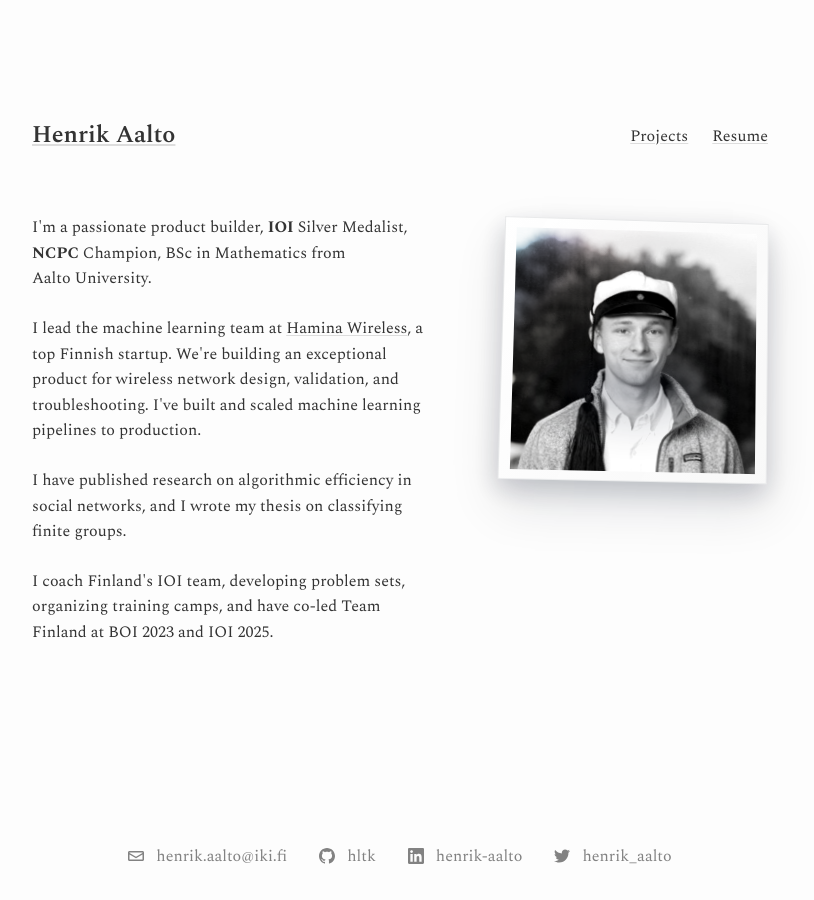
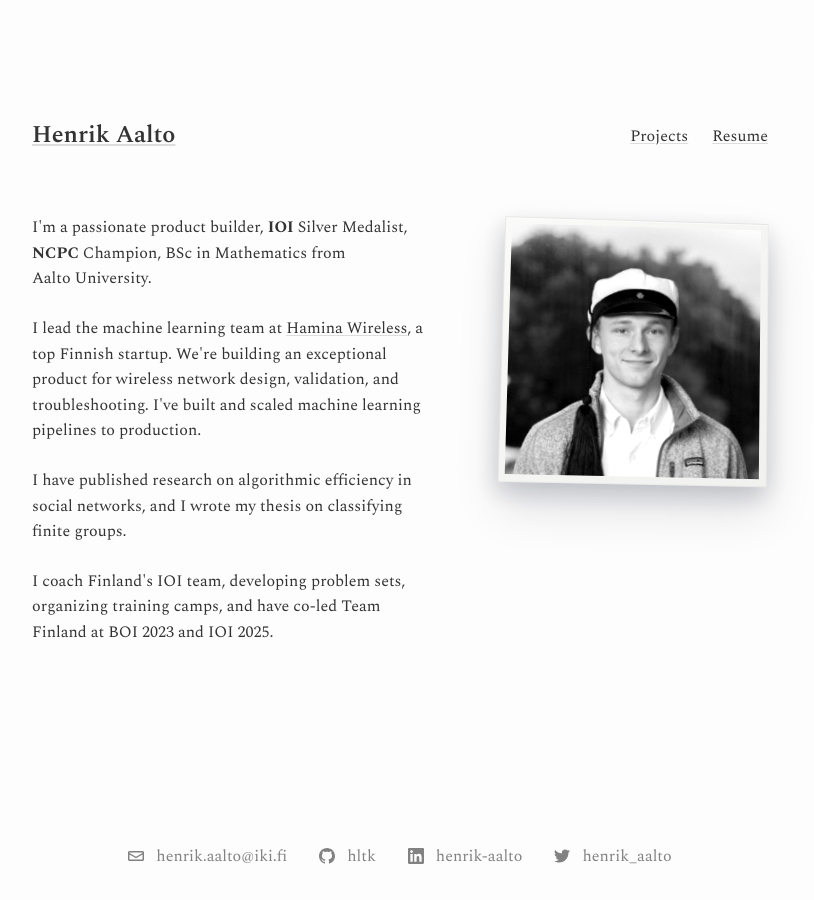
Before and after one commit to hltk/hltk.github.io, a Jekyll site: the page built from index.markdown, in a window 1280 px wide. Shown: the whole page, without its empty margins (240-1054 px from the left). Built offline with Jekyll 4.4.1, drawn with Linux system fonts in a browser that asks for light colours.

Commit message:
style: update polaroid to glossy digital print aesthetic
- Soften border color from #fff to #f5f5f4
- Reduce border padding for thinner frame
- Remove chromatic aberration and dust effects
- Simplify shadows for cleaner modern look

```diff
--- a/_sass/minima/_layout.scss
+++ b/_sass/minima/_layout.scss
@@ -274,7 +274,7 @@
 }
 
 /**
- * Polaroid feature for Hamina project image
+ * Glossy digital print feature for profile image
  */
 .project-image--polaroid {
   display: flex;
@@ -288,20 +288,20 @@
 .project-polaroid {
   position: relative;
   margin: 0;
-  padding: clamp(0.4rem, 0.75vw, 0.65rem) clamp(0.5rem, 0.85vw, 0.75rem);
+  padding: clamp(0.25rem, 0.5vw, 0.4rem);
   max-width: min(420px, 100%);
-  background-color: #fff;
+  background-color: #f5f5f4;
   background-image:
-    linear-gradient(120deg, rgba(255, 255, 255, 0.98), rgba(248, 248, 248, 0.96)),
-    radial-gradient(circle at 20% 20%, rgba(255, 255, 255, 0.85), transparent 55%);
-  border-radius: 0;
-  border: 1px solid rgba(24, 30, 43, 0.08);
+    linear-gradient(135deg, rgba(250, 250, 248, 0.95), rgba(240, 240, 238, 0.9)),
+    radial-gradient(circle at 15% 15%, rgba(255, 255, 255, 0.4), transparent 40%);
+  border-radius: 1px;
+  border: 1px solid rgba(24, 30, 43, 0.06);
   box-shadow:
-    /* Main shadow from glossy photo print */
-    0 8px 20px rgba(15, 23, 42, 0.10),
-    0 20px 40px rgba(15, 23, 42, 0.06),
-    /* Glossy surface highlight */
-    inset 0 1px 0 rgba(255, 255, 255, 0.6);
+    /* Tight drop shadow */
+    0 4px 12px rgba(15, 23, 42, 0.12),
+    0 8px 24px rgba(15, 23, 42, 0.08),
+    /* Subtle glossy edge highlight */
+    inset 0 1px 0 rgba(255, 255, 255, 0.4);
   transform-origin: 55% 80%;
   transform: rotate(-2deg) perspective(600px) rotateX(3deg) rotateY(-1deg);
   isolation: isolate;
@@ -309,96 +309,49 @@
   @include media-query($on-palm) {
     transform: rotate(-0.75deg) perspective(800px) rotateX(2deg) rotateY(-0.5deg);
     box-shadow:
-      /* Simplified mobile shadow */
-      0 6px 16px rgba(15, 23, 42, 0.14),
-      0 16px 32px rgba(15, 23, 42, 0.10),
-      inset 0 1px 0 rgba(255, 255, 255, 0.6);
+      0 3px 10px rgba(15, 23, 42, 0.12),
+      0 6px 18px rgba(15, 23, 42, 0.08),
+      inset 0 1px 0 rgba(255, 255, 255, 0.4);
 
     &:after {
-      inset: -8% -10% 12%;
-      opacity: 0.55;
-      filter: blur(10px);
+      inset: -6% -8% 10%;
+      opacity: 0.5;
+      filter: blur(8px);
     }
   }
 
   &:before {
     content: "";
     position: absolute;
-    inset: clamp(0.4rem, 1.2vw, 0.55rem);
+    inset: clamp(0.25rem, 0.5vw, 0.4rem);
     border-radius: inherit;
     background:
-      /* Chromatic aberration - cyan arc */
-      linear-gradient(125deg,
-        rgba(0, 200, 255, 0.35) 0%,
-        rgba(0, 220, 255, 0.2) 10%,
-        rgba(100, 240, 255, 0.08) 20%,
-        transparent 32%
+      /* Subtle specular highlight - glossy paper reflection */
+      radial-gradient(ellipse 30% 20% at 10% 12%,
+        rgba(255, 255, 255, 0.7) 0%,
+        rgba(255, 255, 255, 0.4) 30%,
+        rgba(255, 255, 255, 0.1) 60%,
+        transparent 85%
       ),
-      /* Chromatic aberration - magenta/pink arc offset */
-      linear-gradient(135deg,
-        transparent 3%,
-        rgba(255, 80, 180, 0.28) 10%,
-        rgba(255, 100, 200, 0.15) 18%,
-        rgba(255, 150, 220, 0.05) 28%,
-        transparent 38%
-      ),
-      /* Chromatic aberration - yellow/warm edge */
-      linear-gradient(120deg,
-        transparent 15%,
-        rgba(255, 220, 100, 0.12) 22%,
-        rgba(255, 200, 80, 0.06) 30%,
-        transparent 40%
-      ),
-      /* Primary hotspot - tight, intense glare */
-      radial-gradient(ellipse 35% 25% at 12% 15%,
-        rgba(255, 255, 255, 1) 0%,
-        rgba(255, 255, 255, 0.8) 20%,
-        rgba(255, 255, 255, 0.3) 50%,
-        transparent 80%
-      ),
-      /* Glare streak extending from hotspot */
+      /* Soft glare streak */
       linear-gradient(130deg,
-        rgba(255, 255, 255, 0.6) 0%,
-        rgba(255, 255, 255, 0.25) 12%,
-        rgba(255, 255, 255, 0.08) 25%,
-        transparent 40%
+        rgba(255, 255, 255, 0.35) 0%,
+        rgba(255, 255, 255, 0.12) 15%,
+        transparent 35%
       ),
       /* Top edge catch light */
       linear-gradient(180deg,
-        rgba(255, 255, 255, 0.35) 0%,
-        rgba(255, 255, 255, 0.12) 2%,
-        transparent 6%
+        rgba(255, 255, 255, 0.2) 0%,
+        rgba(255, 255, 255, 0.06) 2%,
+        transparent 5%
       ),
       /* Left edge catch light */
       linear-gradient(90deg,
-        rgba(255, 255, 255, 0.25) 0%,
-        rgba(255, 255, 255, 0.08) 2%,
-        transparent 5%
-      ),
-      /* Dust spec 1 */
-      radial-gradient(circle at 72% 28%,
-        rgba(255, 255, 255, 0.6) 0%,
-        rgba(255, 255, 255, 0.3) 1px,
-        transparent 2px
-      ),
-      /* Dust spec 2 */
-      radial-gradient(circle at 85% 65%,
-        rgba(255, 255, 255, 0.5) 0%,
-        rgba(255, 255, 255, 0.2) 1px,
-        transparent 1.5px
-      ),
-      /* Dust spec 3 - darker */
-      radial-gradient(circle at 35% 78%,
-        rgba(0, 0, 0, 0.15) 0%,
-        rgba(0, 0, 0, 0.05) 1px,
-        transparent 2px
-      ),
-      /* Dust spec 4 */
-      radial-gradient(circle at 58% 12%,
-        rgba(255, 255, 255, 0.4) 0%,
-        transparent 1.5px
+        rgba(255, 255, 255, 0.15) 0%,
+        rgba(255, 255, 255, 0.04) 2%,
+        transparent 4%
       );
-    opacity: 0.9;
+    opacity: 0.85;
     pointer-events: none;
     mix-blend-mode: overlay;
     z-index: 10;
@@ -407,16 +360,14 @@
   &:after {
     content: "";
     position: absolute;
-    inset: -8% -10% 12%;
+    inset: -6% -8% 10%;
     border-radius: inherit;
     background:
-      /* Unified ground shadow with stronger center where photo touches surface */
-      radial-gradient(ellipse 80% 40% at 50% 75%, rgba(15, 23, 42, 0.32), transparent 30%),
-      /* Softer ambient shadow */
-      radial-gradient(ellipse 100% 60% at 50% 80%, rgba(15, 23, 42, 0.18), transparent 35%);
-    opacity: 0.6;
-    filter: blur(12px);
-    z-index: 2;
+      /* Clean drop shadow */
+      radial-gradient(ellipse 70% 35% at 50% 70%, rgba(15, 23, 42, 0.25), transparent 35%);
+    opacity: 0.55;
+    filter: blur(10px);
+    z-index: -1;
     pointer-events: none;
   }
 
@@ -425,7 +376,7 @@
     width: 100%;
     height: auto;
     border-radius: 0;
-    box-shadow: inset 0 0 15px rgba(0, 0, 0, 0.15);
+    box-shadow: inset 0 0 10px rgba(0, 0, 0, 0.1);
     /* Rich glossy print look - deep blacks and punchy contrast */
     filter: contrast(1.05) brightness(1.02) saturate(1.08);
   }
```
